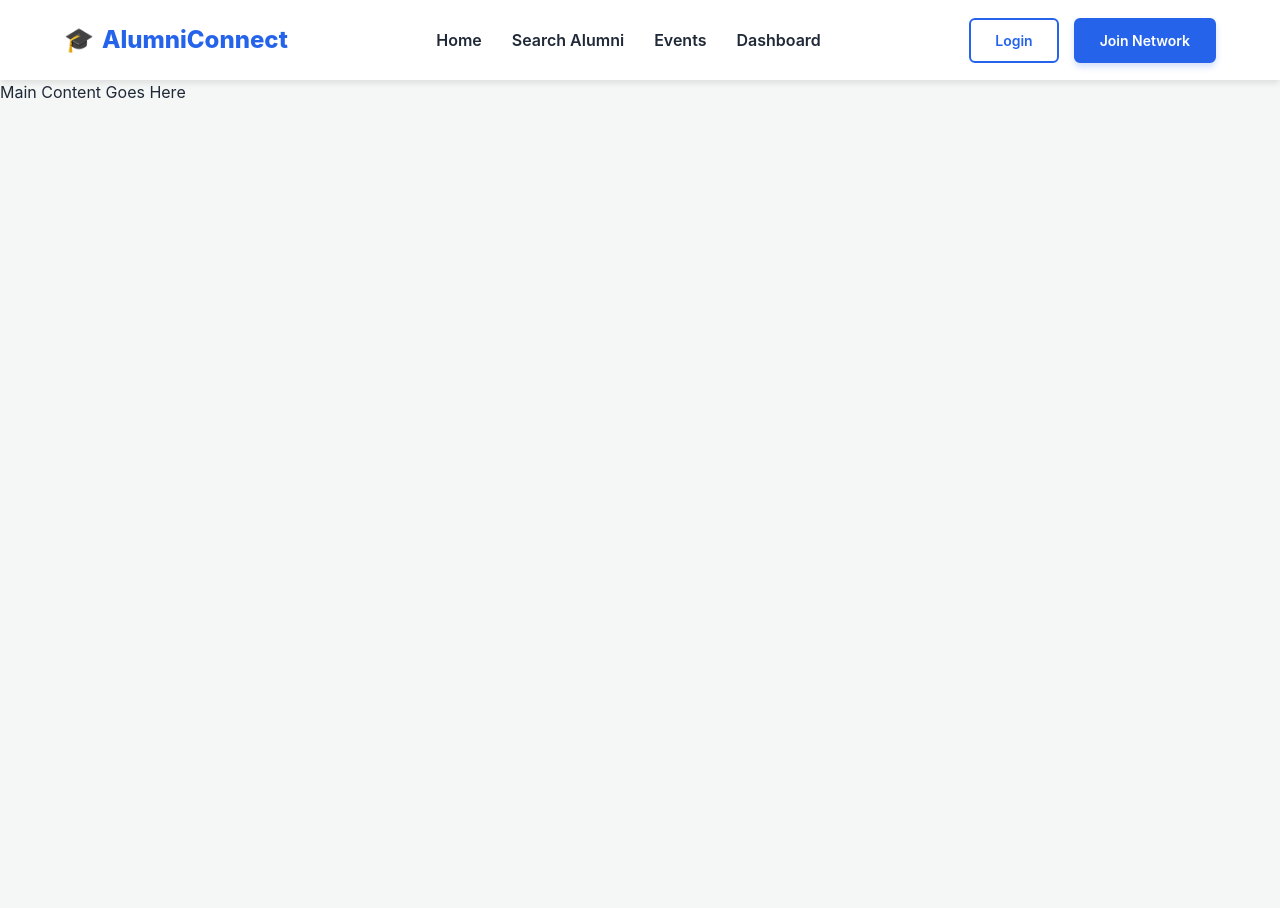
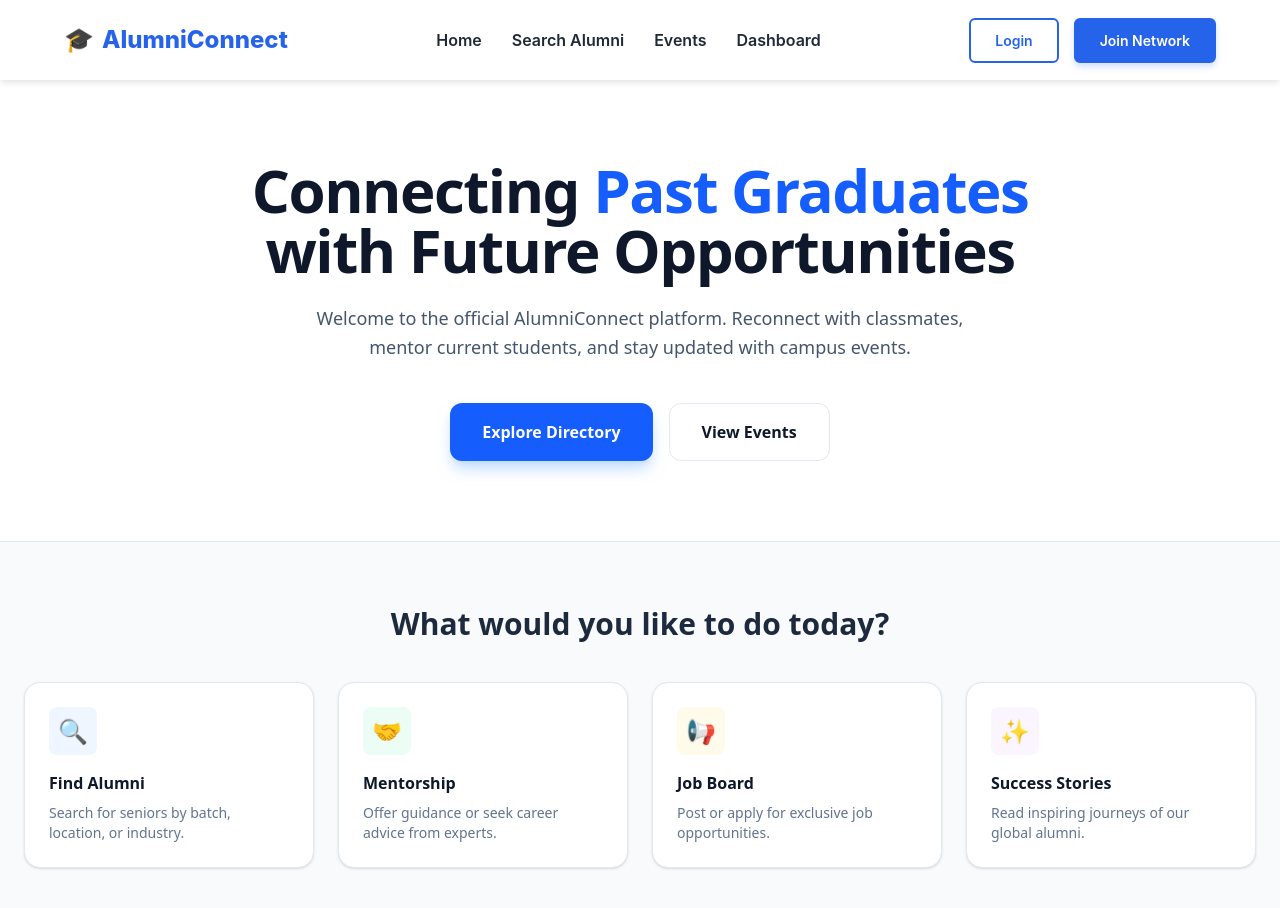
Before and after one commit to AlumniConnect-team/AlumniConnect, a React (Vite) app: page / in a window 1280 px wide. Shown: the top 908 px of the page. Before the commit the page ends 800 px from the top, so only its background shows below. Built offline with nearby package versions, Linux system fonts and the light colour scheme.

Commit message:
updated home page

```diff
--- a/package.json
+++ b/package.json
@@ -13,7 +13,8 @@
     "@tailwindcss/postcss": "^4.1.18",
     "lucide-react": "^0.562.0",
     "react": "^19.2.0",
-    "react-dom": "^19.2.0"
+    "react-dom": "^19.2.0",
+    "react-router-dom": "^7.11.0"
   },
   "devDependencies": {
     "@eslint/js": "^9.39.1",
--- a/src/App.jsx
+++ b/src/App.jsx
@@ -1,12 +1,23 @@
-import Navbar from "./NavBar/Nav";
-import './App.css'
+import { BrowserRouter as Router, Routes, Route } from 'react-router-dom';
+import Navbar from "./Components/Nav";
+import Home from "./Components/Home"; // We will create this next
+import './App.css';
 
 function App() {
   return (
-    <div>
-      <Navbar />
-      <h1>Main Content Goes Here</h1>
-    </div>
+    <Router>
+      <div className="min-h-screen bg-slate-50">
+        <Navbar />
+
+        {/* The Routes container decides which component to show */}
+        <Routes>
+          <Route path="/" element={<Home />} />
+          <Route path="/search" element={<div className="p-10 text-2xl">Search Alumni Page</div>} />
+          <Route path="/events" element={<div className="p-10 text-2xl">Events Page</div>} />
+          <Route path="/dashboard" element={<div className="p-10 text-2xl">Dashboard Page</div>} />
+        </Routes>
+      </div>
+    </Router>
   );
 }
 
--- /dev/null
+++ b/src/Components/Home.jsx
@@ -0,0 +1,66 @@
+import React from 'react';
+
+const Home = () => {
+  return (
+    <div className="bg-slate-50 min-h-screen font-sans">
+      {/* --- HERO SECTION --- */}
+      <section className="relative bg-white py-20 px-6 border-b border-slate-200">
+        <div className="max-w-6xl mx-auto flex flex-col items-center text-center">
+          <h1 className="text-5xl md:text-6xl font-extrabold text-slate-900 tracking-tight mb-6">
+            Connecting <span className="text-blue-600">Past Graduates</span> <br />
+            with Future Opportunities
+          </h1>
+          <p className="text-lg text-slate-600 mb-10 max-w-2xl leading-relaxed">
+            Welcome to the official AlumniConnect platform. Reconnect with classmates,
+            mentor current students, and stay updated with campus events.
+          </p>
+          <div className="flex flex-wrap justify-center gap-4">
+            <button className="bg-blue-600 text-white px-8 py-4 rounded-xl font-bold hover:bg-blue-700 transition shadow-lg shadow-blue-200">
+              Explore Directory
+            </button>
+            <button className="bg-white text-slate-900 px-8 py-4 rounded-xl font-bold border border-slate-200 hover:border-slate-300 transition">
+              View Events
+            </button>
+          </div>
+        </div>
+      </section>
+
+      {/* --- QUICK ACTIONS SECTION --- */}
+      <section className="py-16 px-6 max-w-7xl mx-auto">
+        <h2 className="text-3xl font-bold text-slate-800 mb-10 text-center">What would you like to do today?</h2>
+
+        <div className="grid grid-cols-1 md:grid-cols-2 lg:grid-cols-4 gap-6">
+          {/* Card 1 */}
+          <div className="bg-white p-6 rounded-2xl shadow-sm border border-slate-200 hover:shadow-md transition cursor-pointer">
+            <div className="w-12 h-12 bg-blue-50 text-blue-600 rounded-lg flex items-center justify-center text-2xl mb-4">🔍</div>
+            <h3 className="font-bold text-slate-900 mb-2">Find Alumni</h3>
+            <p className="text-sm text-slate-500">Search for seniors by batch, location, or industry.</p>
+          </div>
+
+          {/* Card 2 */}
+          <div className="bg-white p-6 rounded-2xl shadow-sm border border-slate-200 hover:shadow-md transition cursor-pointer">
+            <div className="w-12 h-12 bg-emerald-50 text-emerald-600 rounded-lg flex items-center justify-center text-2xl mb-4">🤝</div>
+            <h3 className="font-bold text-slate-900 mb-2">Mentorship</h3>
+            <p className="text-sm text-slate-500">Offer guidance or seek career advice from experts.</p>
+          </div>
+
+          {/* Card 3 */}
+          <div className="bg-white p-6 rounded-2xl shadow-sm border border-slate-200 hover:shadow-md transition cursor-pointer">
+            <div className="w-12 h-12 bg-amber-50 text-amber-600 rounded-lg flex items-center justify-center text-2xl mb-4">📢</div>
+            <h3 className="font-bold text-slate-900 mb-2">Job Board</h3>
+            <p className="text-sm text-slate-500">Post or apply for exclusive job opportunities.</p>
+          </div>
+
+          {/* Card 4 */}
+          <div className="bg-white p-6 rounded-2xl shadow-sm border border-slate-200 hover:shadow-md transition cursor-pointer">
+            <div className="w-12 h-12 bg-purple-50 text-purple-600 rounded-lg flex items-center justify-center text-2xl mb-4">✨</div>
+            <h3 className="font-bold text-slate-900 mb-2">Success Stories</h3>
+            <p className="text-sm text-slate-500">Read inspiring journeys of our global alumni.</p>
+          </div>
+        </div>
+      </section>
+    </div>
+  );
+};
+
+export default Home;
```
Also changed, not shown: src/Components/Nav.css (renamed from src/NavBar/Nav.css), src/Components/Nav.jsx (renamed from src/NavBar/Nav.jsx), 1 other file (tests, documents, lock files or other folders).
